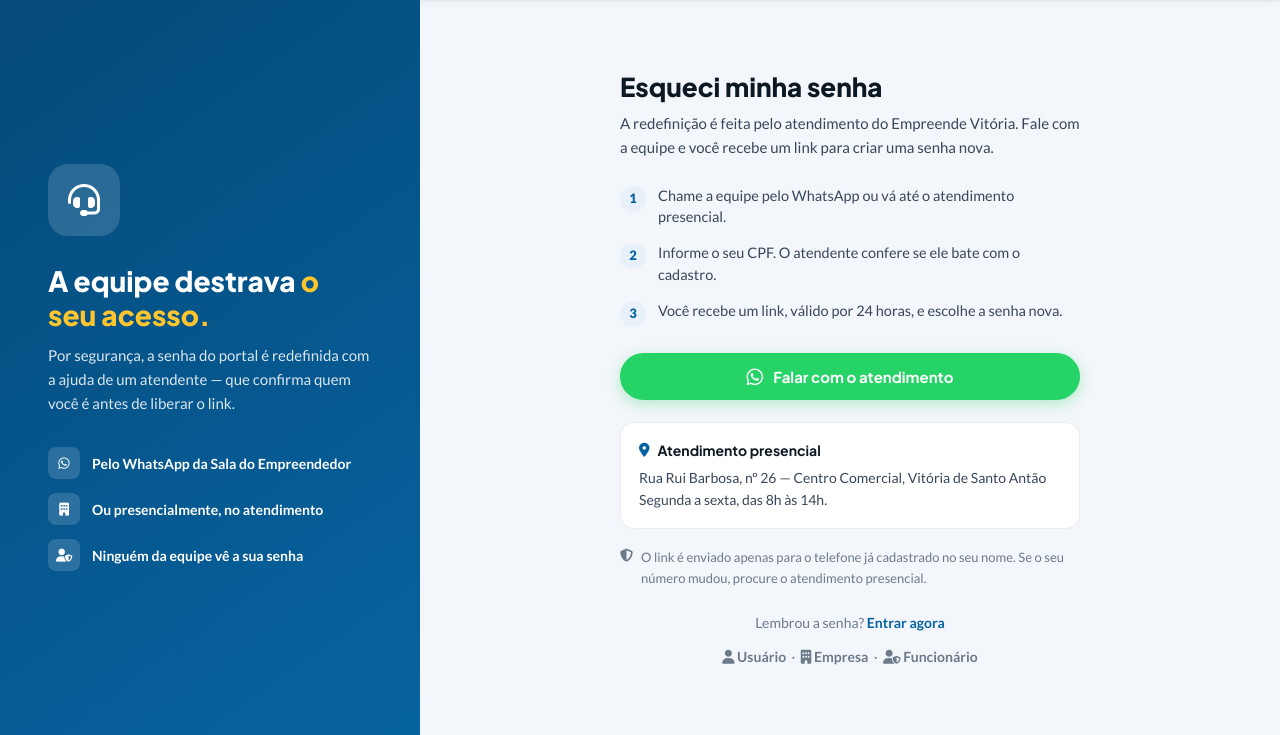
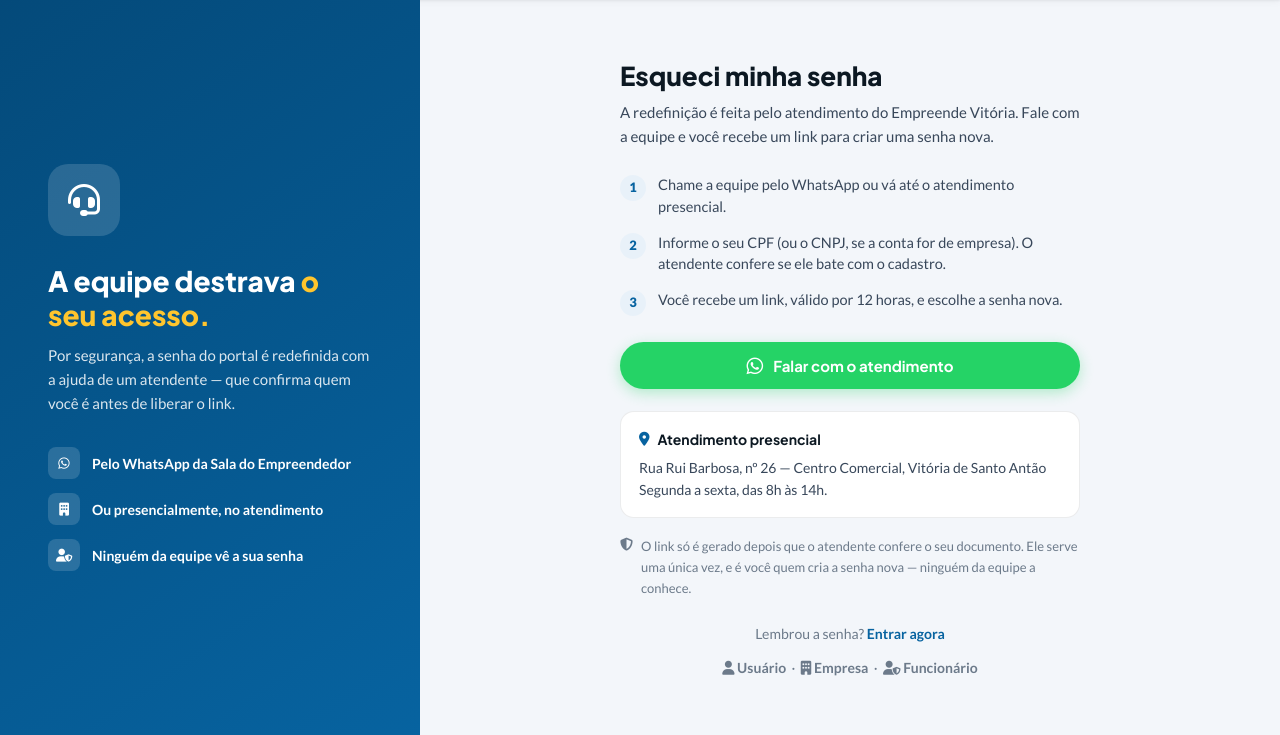
Before and after one commit to MarceluzOne/empreende, a Laravel app: page /empreendevitoria/esqueci-senha in a window 1280 px wide. Shown: the part 67-802 px from the top of the page. Run offline with Laravel 9, Linux system fonts and the light colour scheme; data that the repository does not hold is empty; settings files or empty folders that the repository lacks are supplied.

Commit message:
fix(senha): texto do "Esqueci minha senha" fiel ao fluxo assistido
Dizia que o link valia 24h (vale 12h) e que era enviado so ao telefone
cadastrado, o que nunca foi o caso. O prazo agora vem da config, e o
passo 2 cita o CNPJ para contas de empresa.

Co-Authored-By: Claude Opus 5.5 <noreply@anthropic.com>

```diff
--- a/resources/views/empreende/auth/forgot-password.blade.php
+++ b/resources/views/empreende/auth/forgot-password.blade.php
@@ -110,8 +110,10 @@
 
       <ul class="steps">
         <li><span class="num">1</span><div>Chame a equipe pelo WhatsApp ou vá até o atendimento presencial.</div></li>
-        <li><span class="num">2</span><div>Informe o seu CPF. O atendente confere se ele bate com o cadastro.</div></li>
-        <li><span class="num">3</span><div>Você recebe um link, válido por 24 horas, e escolhe a senha nova.</div></li>
+        <li><span class="num">2</span><div>Informe o seu CPF (ou o CNPJ, se a conta for de empresa). O atendente confere se ele bate com o cadastro.</div></li>
+        {{-- Prazo lido da config (auth.passwords.users.expire, em minutos)
+             para o texto não voltar a divergir do que o link realmente dura. --}}
+        <li><span class="num">3</span><div>Você recebe um link, válido por {{ intdiv((int) config('auth.passwords.users.expire'), 60) }} horas, e escolhe a senha nova.</div></li>
       </ul>
 
       @if($whatsapp)
@@ -129,7 +131,7 @@
 
       <div class="note">
         <i class="fas fa-shield-halved"></i>
-        <div>O link é enviado apenas para o telefone já cadastrado no seu nome. Se o seu número mudou, procure o atendimento presencial.</div>
+        <div>O link só é gerado depois que o atendente confere o seu documento. Ele serve uma única vez, e é você quem cria a senha nova — ninguém da equipe a conhece.</div>
       </div>
 
       <div class="auth-footer">
```
